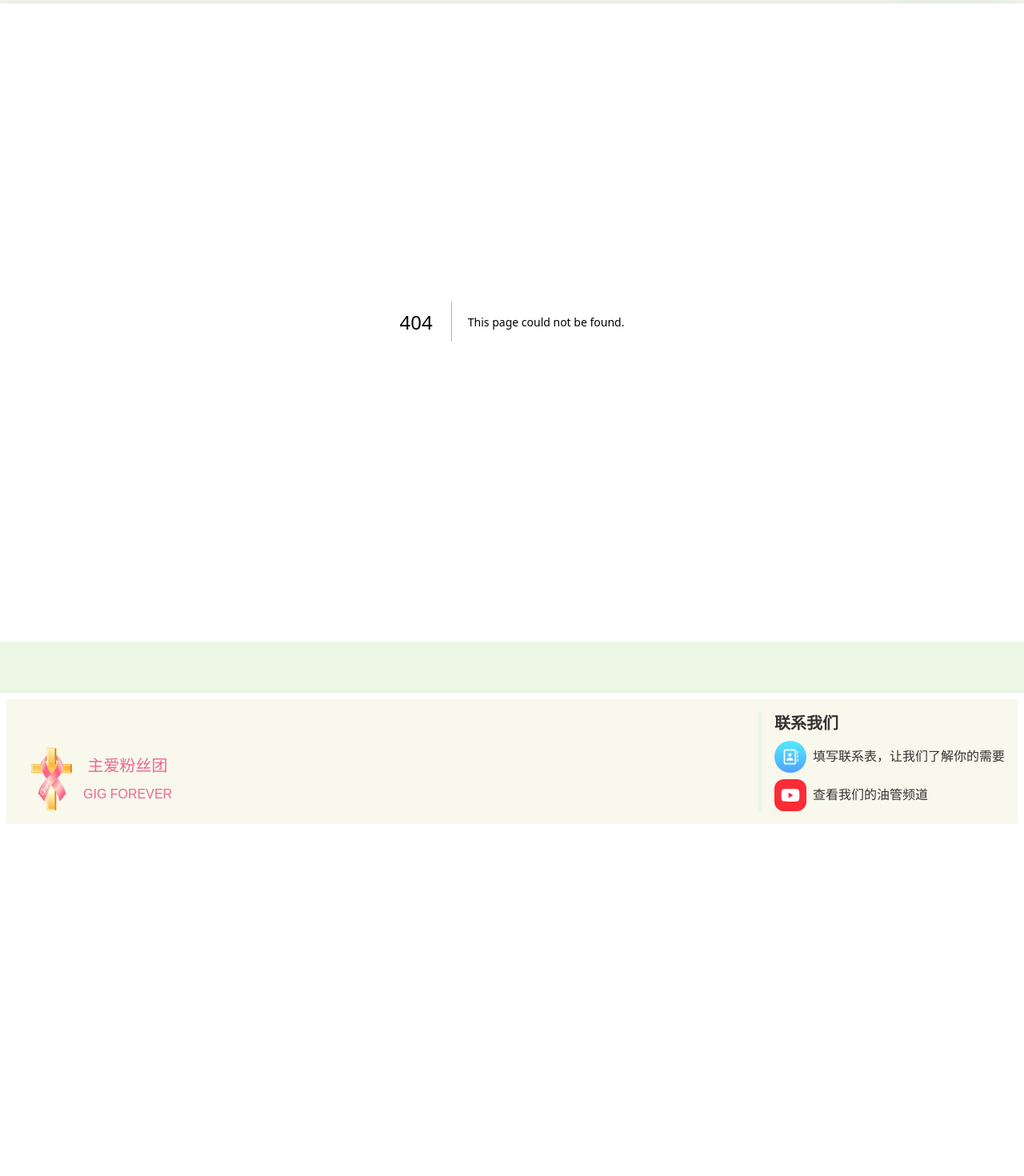
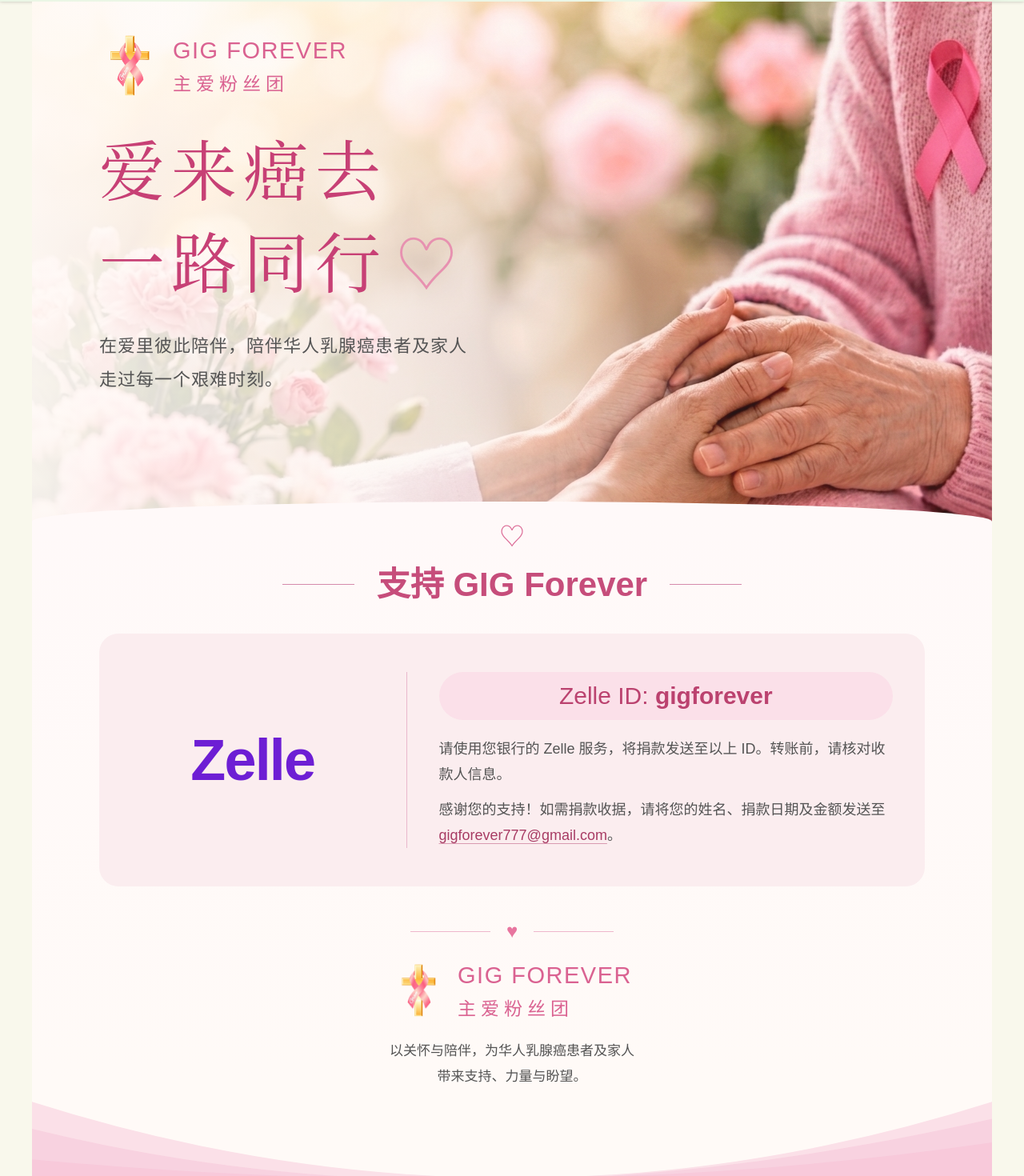
Before and after one commit to notrealn/bc2, a Next.js app: page /donate in a window 1280 px wide. Before the commit this address had no page. Shown: the part 94-1564 px from the top of the page at 80% size. Before the commit the page ends 1132 px from the top, so only its background shows below. Built offline with nearby package versions, Linux system fonts and the light colour scheme.

Commit message:
donation page and related changes, zelle ID no payment system

```diff
--- /dev/null
+++ b/app/donate/donate.module.css
@@ -0,0 +1,199 @@
+.page {
+  max-width: 1200px;
+  margin: 0 auto;
+  overflow: hidden;
+  background: #fffaf7;
+  color: #545454;
+}
+.hero {
+  position: relative;
+  min-height: 650px;
+}
+.banner {
+  object-fit: cover;
+  object-position: center;
+}
+.hero::after {
+  content: "";
+  position: absolute;
+  inset: 0;
+  background: linear-gradient(
+    90deg,
+    rgba(255, 250, 247, 0.95),
+    rgba(255, 250, 247, 0.72) 36%,
+    rgba(255, 250, 247, 0.08) 72%
+  );
+}
+.heroContent {
+  position: relative;
+  z-index: 1;
+  padding: 40px 7% 150px;
+}
+.brand {
+  display: flex;
+  align-items: center;
+  gap: 16px;
+  color: #da6291;
+  font-size: 29px;
+  letter-spacing: 1.5px;
+}
+.brand img {
+  object-fit: contain;
+}
+.brand span {
+  display: block;
+  margin-top: 2px;
+  font-size: 23px;
+  letter-spacing: 6px;
+}
+.hero h1 {
+  margin: 30px 0 28px;
+  color: #c74075;
+  font-family: "Kaiti SC", STKaiti, KaiTi, "Noto Serif CJK SC", serif;
+  font-size: clamp(48px, 6.6vw, 82px);
+  font-weight: 500;
+  line-height: 1.4;
+  letter-spacing: 8px;
+}
+.outlineHeart {
+  display: inline-block;
+  margin-left: 10px;
+  color: #e791b0;
+  font-family: Georgia, serif;
+  font-size: 0.95em;
+  letter-spacing: 0;
+}
+.heroContent > p {
+  max-width: 630px;
+  font-size: 22px;
+  line-height: 1.9;
+  letter-spacing: 1px;
+}
+.support {
+  position: relative;
+  z-index: 2;
+  margin-top: -25px;
+  padding: 28px 7% 0;
+  border-radius: 50% 50% 0 0 / 25px 25px 0 0;
+  background: linear-gradient(#fff9f9, #fffaf7);
+}
+.heart {
+  text-align: center;
+  color: #dc6b96;
+  font-size: 32px;
+  line-height: 1;
+}
+.supportHeading {
+  display: flex;
+  align-items: center;
+  justify-content: center;
+  gap: 28px;
+  margin: 12px 0 30px;
+  color: #c64d7b;
+  font-size: clamp(25px, 3.5vw, 42px);
+  font-weight: 600;
+}
+.supportHeading::before,
+.supportHeading::after {
+  content: "";
+  width: 90px;
+  height: 1px;
+  background: #d58aab;
+}
+.closing {
+  padding-top: 38px;
+  text-align: center;
+}
+.divider {
+  display: flex;
+  align-items: center;
+  justify-content: center;
+  gap: 20px;
+  color: #e8759f;
+  font-size: 24px;
+  margin-bottom: 16px;
+}
+.divider::before,
+.divider::after {
+  content: "";
+  width: 100px;
+  height: 1px;
+  background: #eeb7cc;
+}
+.closing .brand {
+  justify-content: center;
+  text-align: left;
+}
+.closing p {
+  margin: 20px 0 0;
+  font-size: 17px;
+  line-height: 1.9;
+}
+.waves {
+  display: block;
+  width: 100%;
+  height: 110px;
+  margin-top: 10px;
+}
+@media (max-width: 640px) {
+  .hero {
+    min-height: 620px;
+  }
+  .banner {
+    object-position: 64% center;
+  }
+  .hero::after {
+    background: linear-gradient(
+      180deg,
+      rgba(255, 250, 247, 0.94),
+      rgba(255, 250, 247, 0.78) 45%,
+      rgba(255, 250, 247, 0) 75%
+    );
+  }
+  .heroContent {
+    padding: 28px 6% 230px;
+  }
+  .brand {
+    font-size: 22px;
+    gap: 10px;
+  }
+  .brand img {
+    width: 54px;
+    height: 66px;
+  }
+  .brand span {
+    font-size: 17px;
+    letter-spacing: 4px;
+  }
+  .hero h1 {
+    margin: 22px 0 18px;
+    font-size: clamp(40px, 10vw, 60px);
+    letter-spacing: 4px;
+    line-height: 1.35;
+  }
+  .heroContent > p {
+    font-size: 16px;
+    max-width: 330px;
+    line-height: 1.85;
+  }
+  .desktopBreak {
+    display: none;
+  }
+  .support {
+    padding: 24px 5% 0;
+  }
+  .supportHeading {
+    gap: 12px;
+    margin-bottom: 24px;
+  }
+  .supportHeading::before,
+  .supportHeading::after {
+    width: 30px;
+  }
+  .closing {
+    padding-top: 28px;
+  }
+  .waves {
+    height: 70px;
+  }
+}
--- /dev/null
+++ b/app/donate/page.tsx
@@ -0,0 +1,90 @@
+import type { Metadata } from "next";
+import Image from "next/image";
+import DonationCard from "@/components/donationCard";
+import styles from "./donate.module.css";
+
+export const metadata: Metadata = {
+  title: "支持我们 | GIG FOREVER",
+  description: "通过 Zelle 支持 GIG Forever，陪伴华人乳腺癌患者及家人。",
+};
+
+export default function DonatePage() {
+  return (
+    <main lang="zh-Hans" className={styles.page}>
+      <section className={styles.hero} aria-labelledby="donation-title">
+        <Image
+          src="/donation/banner.jpeg"
+          alt="佩戴粉红丝带的女士与陪伴者温暖地握着手"
+          fill
+          priority
+          sizes="(max-width: 1200px) 100vw, 1200px"
+          className={styles.banner}
+        />
+        <div className={styles.heroContent}>
+          <div className={styles.brand}>
+            <Image src="/main-icon.png" alt="" width={76} height={90} />
+            <div>
+              GIG FOREVER<span>主爱粉丝团</span>
+            </div>
+          </div>
+          <h1 id="donation-title">
+            爱来癌去
+            <br />
+            一路同行
+            <span aria-hidden="true" className={styles.outlineHeart}>
+              ♡
+            </span>
+          </h1>
+          <p>
+            在爱里彼此陪伴，陪伴华人乳腺癌患者及家人
+            <br className={styles.desktopBreak} />
+            走过每一个艰难时刻。
+          </p>
+        </div>
+      </section>
+      <section className={styles.support} aria-labelledby="support-heading">
+        <div aria-hidden="true" className={styles.heart}>
+          ♡
+        </div>
+        <h2 id="support-heading" className={styles.supportHeading}>
+          支持 GIG Forever
+        </h2>
+        <DonationCard />
+        <div className={styles.closing}>
+          <div aria-hidden="true" className={styles.divider}>
+            ♥
+          </div>
+          <div className={styles.brand}>
+            <Image src="/main-icon.png" alt="" width={66} height={80} />
+            <div>
+              GIG FOREVER<span>主爱粉丝团</span>
+            </div>
+          </div>
+          <p>
+            以关怀与陪伴，为华人乳腺癌患者及家人
+            <br />
+            带来支持、力量与盼望。
+          </p>
+        </div>
+      </section>
+      <svg
+        className={styles.waves}
+        viewBox="0 0 1200 130"
+        preserveAspectRatio="none"
+        aria-hidden="true"
+      >
+        <path d="M0 5 Q600 230 1200 5 V130 H0Z" fill="#fbe0e8" />
+        <path
+          d="M0 45 Q550 205 1200 30 V130 H0Z"
+          fill="#f8cbdc"
+          opacity=".65"
+        />
+        <path
+          d="M0 90 Q650 160 1200 65 V130 H0Z"
+          fill="#f5bdd3"
+          opacity=".45"
+        />
+      </svg>
+    </main>
+  );
+}
--- /dev/null
+++ b/components/donationCard.tsx
@@ -0,0 +1,33 @@
+export default function DonationCard() {
+  return (
+    <div className="grid items-center gap-6 rounded-3xl bg-[#fbedef] px-6 py-8 text-[#545454] sm:px-10 md:grid-cols-[.85fr_1.4fr] md:gap-10 md:py-12">
+      <div
+        className="text-center text-6xl font-bold tracking-tight text-[#6d1ed4] md:flex md:h-full md:items-center md:justify-center md:border-r md:border-[#eab8cc] md:pr-10 md:text-7xl"
+        aria-label="Zelle"
+      >
+        Zelle
+      </div>
+      <div className="space-y-5">
+        <p className="rounded-full bg-[#fbe0e9] px-4 py-3 text-center text-xl text-[#bb426f] sm:text-3xl">
+          Zelle ID: <strong className="break-all">gigforever</strong>
+        </p>
+        <div className="space-y-3 text-base leading-8 sm:text-lg">
+          <p>
+            请使用您银行的 Zelle 服务，将捐款发送至以上
+            ID。转账前，请核对收款人信息。
+          </p>
+          <p>
+            感谢您的支持！如需捐款收据，请将您的姓名、捐款日期及金额发送至{" "}
+            <a
+              className="break-all text-[#a83c64] underline decoration-[#d99ab1] underline-offset-4 hover:decoration-current focus-visible:outline-2 focus-visible:outline-offset-4"
+              href="mailto:gigforever777@gmail.com"
+            >
+              gigforever777@gmail.com
+            </a>
+            。
+          </p>
+        </div>
+      </div>
+    </div>
+  );
+}
--- a/components/navbar.tsx
+++ b/components/navbar.tsx
@@ -156,7 +156,7 @@ function PageLink({ text, href }: { text: string; href: string }) {
 function SupportUs() {
   return (
     <Link
-      href="https://www.cchcla.org/donation/gigforever/"
+      href="/donate"
       className="flex flex-row items-center rounded-3xl bg-primary text-on-primary shadow-lg w-fit"
     >
       <div className="text-xl p-3 pr-0">支持我们</div>
--- a/package.json
+++ b/package.json
@@ -14,6 +14,7 @@
     "lint": "next lint"
   },
   "dependencies": {
+    "@supabase/supabase-js": "^2.107.0",
     "@types/nodemailer": "^6.4.17",
     "next": "16.1.0",
     "nodemailer": "^6.9.16",
```
Also changed, not shown: public/donation/banner.jpeg (added), 1 other file (tests, documents, lock files or other folders).
